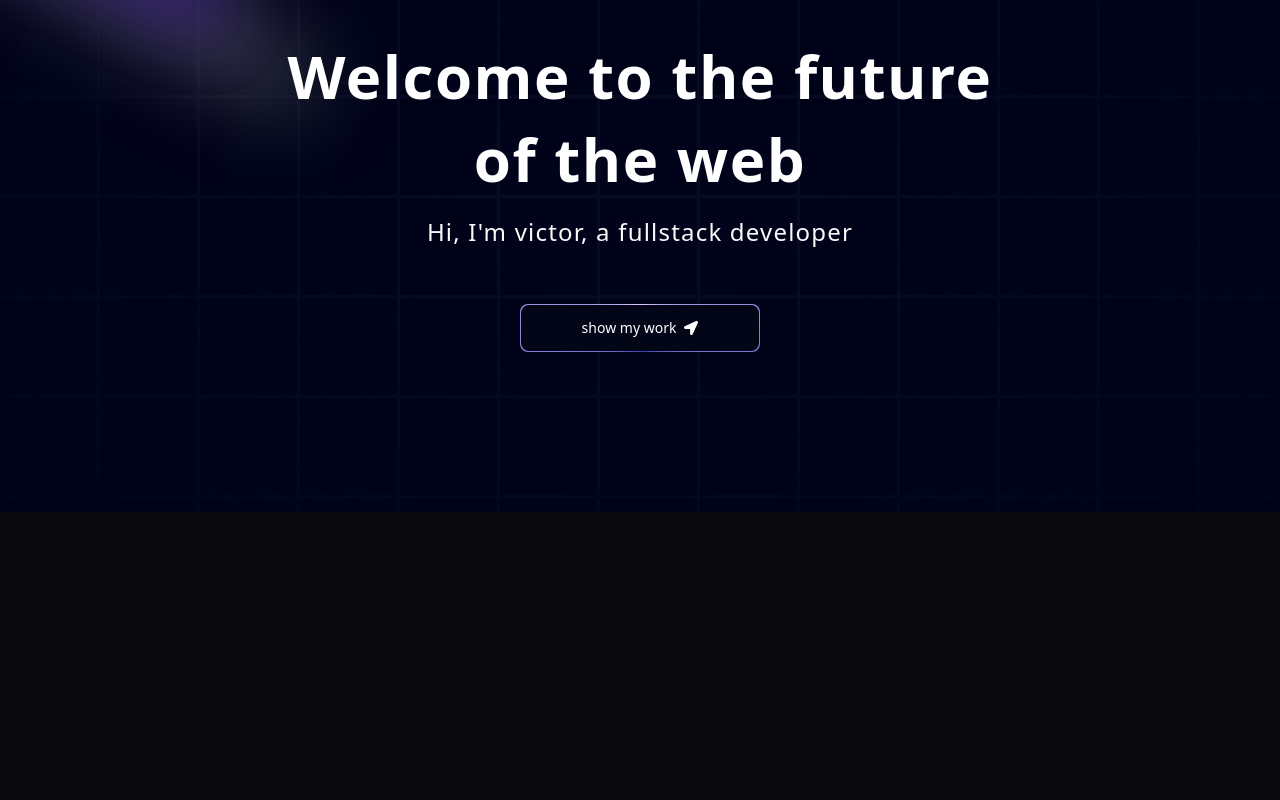
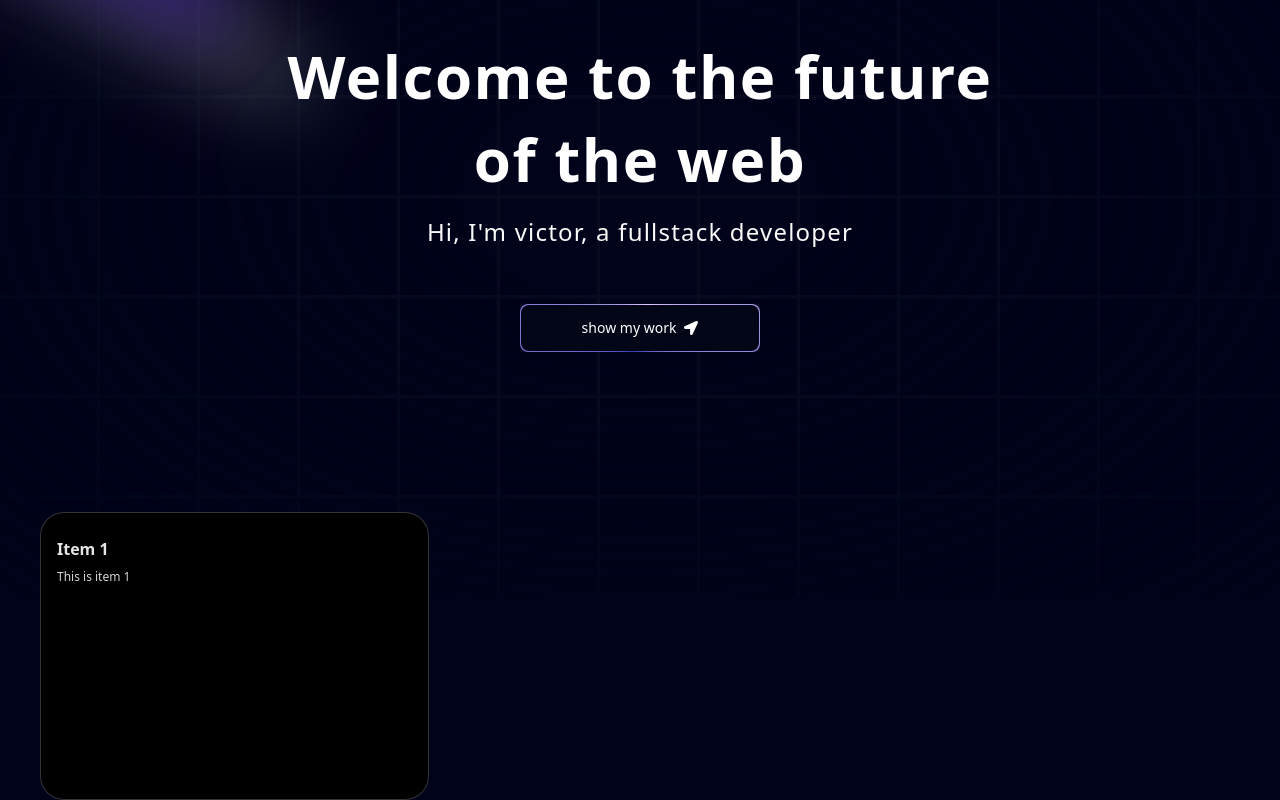
Before and after one commit to victorbqcheng/portfolio, a Next.js app: page / in a window 1280 px wide. Shown: the part 205-1005 px from the top of the page. Before the commit the page ends 800 px from the top, so only its background shows below. Built offline with nearby package versions, Linux system fonts and the light colour scheme.

Commit message:
Add Grid component for displaying items in a grid layout

```diff
--- a/app/page.tsx
+++ b/app/page.tsx
@@ -1,12 +1,22 @@
+import Grid from "@/components/Grid";
 import Hero from "@/components/Hero";
+import { FloatingNav } from "@/components/ui/FloatingNav";
 import Image from "next/image";
+import { FaHome } from "react-icons/fa";
 
 export default function Home() {
   return (
-    <main className="relative bg-black-100 justify-center items-center
+    <main className="relative bg-black-100 flex justify-center items-center
       flex-col overflow-hidden mx-auto sm:px-10 px-5">
       <div className="max-w-7xl w-full">
+        <FloatingNav navItems={[
+          { name: "Home", link: "/", icon:<FaHome /> },
+          { name: "About", link: "about" },
+          { name: "Projects", link: "#projects" },
+          { name: "Contact", link: "#contact" },
+        ]}/>
         <Hero />
+        <Grid />
       </div>
     </main>
   );
--- /dev/null
+++ b/components/Grid.tsx
@@ -0,0 +1,26 @@
+import React from 'react'
+import MagicButton from './ui/MagicButton'
+import { BentoGrid, BentoGridItem } from './ui/BentoGrid'
+
+type Item = {
+    title: string;
+    description: string;
+};
+
+const items:Item[] = [
+    {title: 'Item 1', description: 'This is item 1'},
+];
+
+const Grid = () => {
+  return (
+    <section>
+        <BentoGrid>
+            {items.map((item, i)=>(
+                <BentoGridItem key={i} title={item.title} description={item.description} />
+            ))}
+        </BentoGrid>
+    </section>
+  )
+}
+
+export default Grid
--- /dev/null
+++ b/components/ui/BentoGrid.tsx
@@ -0,0 +1,54 @@
+import { cn } from "@/lib/utils";
+
+export const BentoGrid = ({
+    className,
+    children,
+}: {
+    className?: string;
+    children?: React.ReactNode;
+}) => {
+    return (
+        <div
+            className={cn(
+                "grid md:auto-rows-[18rem] grid-cols-1 md:grid-cols-3 gap-4 max-w-7xl mx-auto ",
+                className
+            )}
+        >
+            {children}
+        </div>
+    );
+};
+
+export const BentoGridItem = ({
+    className,
+    title,
+    description,
+    header,
+    icon,
+}: {
+    className?: string;
+    title?: string | React.ReactNode;
+    description?: string | React.ReactNode;
+    header?: React.ReactNode;
+    icon?: React.ReactNode;
+}) => {
+    return (
+        <div
+            className={cn(
+                "row-span-1 relative rounded-3xl group/bento hover:shadow-xl transition duration-200 shadow-input dark:shadow-none p-4 dark:bg-black dark:border-white/[0.2] bg-white border border-transparent justify-between flex flex-col space-y-4 border-red-500",
+                className
+            )}
+        >
+            {header}
+            <div className="group-hover/bento:translate-x-2 transition duration-200">
+                {icon}
+                <div className="font-sans font-bold text-neutral-600 dark:text-neutral-200 mb-2 mt-2">
+                    {title}
+                </div>
+                <div className="font-sans font-normal text-neutral-600 text-xs dark:text-neutral-300">
+                    {description}
+                </div>
+            </div>
+        </div>
+    );
+};
```
